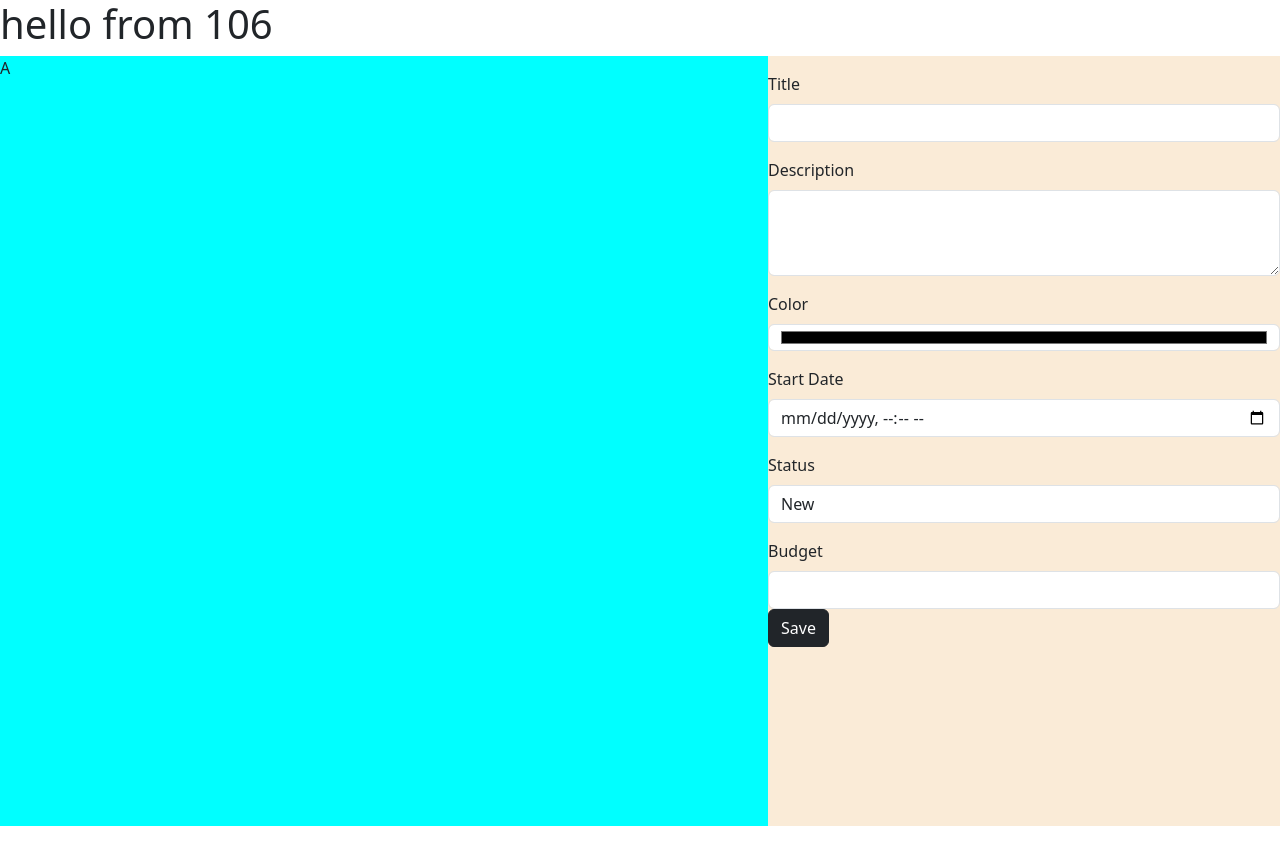
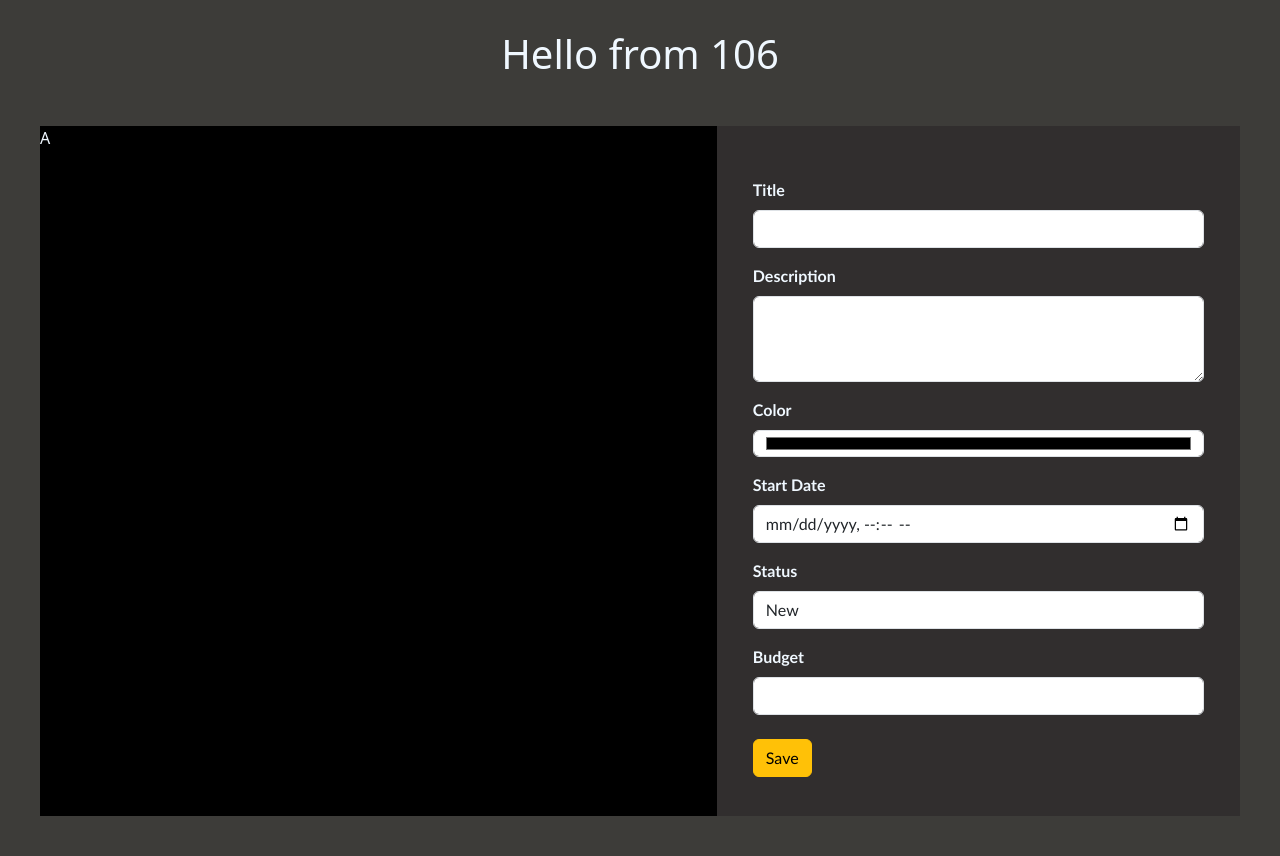
Before and after one commit to ctwohofakit/106, a plain HTML site: page index.html in a window 1280 px wide. Before the commit the page ends 826 px from the top, so only its background shows below. Drawn offline with nearby package versions, Linux system fonts and the light colour scheme.

Commit message:
Assignment 2

```diff
--- a/index.html
+++ b/index.html
@@ -9,8 +9,8 @@
 </head>
 
 
-<body>
-    <h1>hello from 106</h1>
+<body class="index-body">
+    <h1>Hello from 106</h1>
     <main>
         <section id="list">A</section>
         <section id="form">
@@ -43,9 +43,9 @@
             <label for="numBudget" class="form-label">Budget</label>
             <input type="number" class="form-control" id="numBudget">
         </div>
-
+    <br>
         <div>
-            <button id="btnSave" class="btn btn-dark" id="">Save</button>
+            <button id="btnSave" class="btn btn-warning" id="">Save</button>
         </div>
 
 
--- a/style.css
+++ b/style.css
@@ -1,15 +1,28 @@
-
+.index-body{
+    background-color: rgb(61, 60, 57);
+    color: aliceblue;
+}
+h1 {
+    padding-top: 30px;
+    text-align: center;
+}
 main{
     display:flex;
     height:calc(100vh - 30px);
+    padding: 40px;
+
 }
 
 #list{
     flex:3;
-    background-color:aqua;
+    background-color:rgb(0, 0, 0);
 }
 
 #form{
     flex:2;
-    background-color: antiquewhite;
+    padding: 3%;
+    background-color: rgb(49, 46, 46);
+    color:aliceblue;
+    font-weight: bold;
+    font-family: 'Trebuchet MS', 'Lucida Sans Unicode', 'Lucida Grande', 'Lucida Sans', Arial, sans-serif
 }
```
